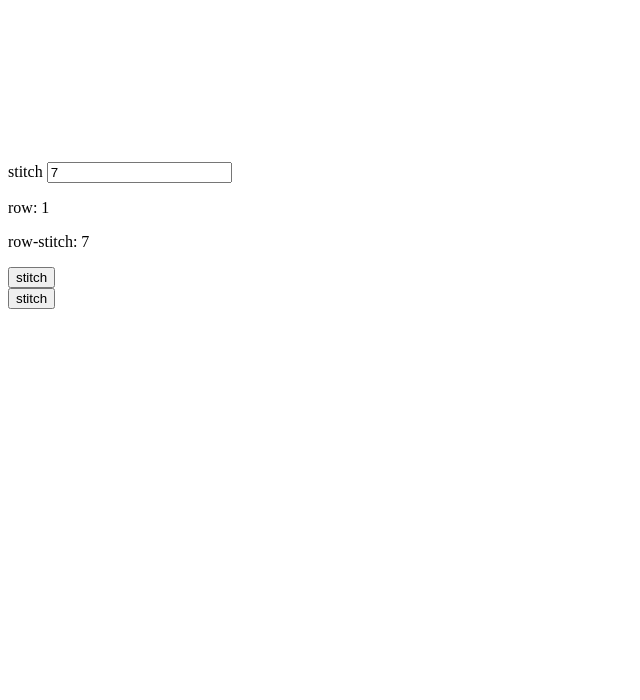
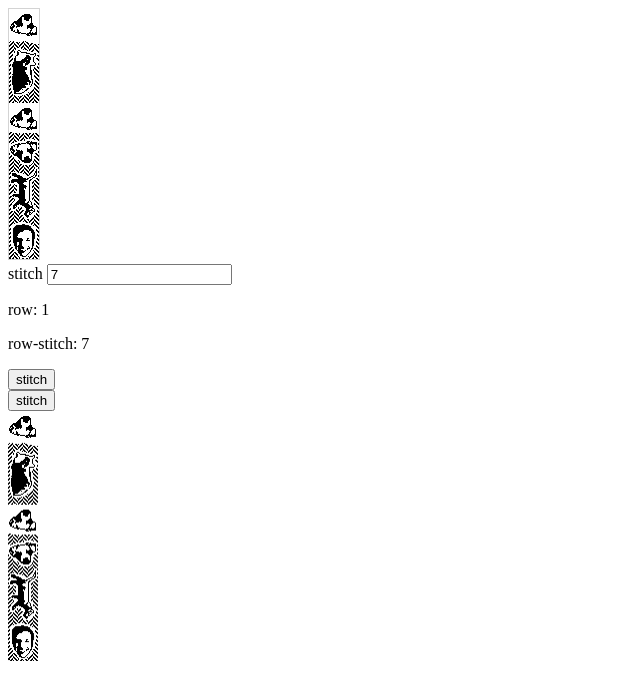
Before and after one commit to laurieboyes/scarf-party, a website: page app/index.html in a window 1280 px wide. Shown: the whole page, without its empty margins (0-640 px from the left). Drawn offline with nearby package versions, Linux system fonts and the light colour scheme; some packages are replaced by stand-ins of ours; files that its build step writes are made by us from their sources.

Commit message:
got an array of harold's little face

```diff
--- a/app/scripts/controllers/main.js
+++ b/app/scripts/controllers/main.js
@@ -8,27 +8,69 @@
  * Controller of the knittingApp
  */
 angular.module('knittingApp')
-  .controller('MainCtrl', function ($scope) {
+  .controller('MainCtrl', function ($scope, $timeout) {
 
-    $scope.ctrl = this;
+    var ctrl = this;
+    $scope.ctrl = ctrl;
 
     this.stitchesPerRow = 30;
     this.stitch = 7;
 
-    this.getRow = function() {
+    this.getRow = function () {
       return Math.ceil(this.stitch / (this.stitchesPerRow));
     };
 
-    this.getRowStitch = function() {
+    this.getRowStitch = function () {
       return this.stitch % this.stitchesPerRow;
     };
 
-    this.nextStitch = function() {
+    this.nextStitch = function () {
       return this.stitch++;
     };
 
-    this.prevStitch = function() {
+    this.prevStitch = function () {
       return this.stitch--;
     };
 
+    // after dom loaded (sneaky sneaky)
+    $timeout(function () {
+
+
+      console.log('haha');
+
+        var c = document.getElementById("myCanvas");
+        var ctx = c.getContext("2d");
+        var img = document.getElementById("patternImage");
+        ctx.drawImage(img, 0, 0);
+        var imgData = ctx.getImageData(0, 0, c.width, c.height);
+
+      var pixelsMaybe = [];
+
+        // invert colors
+        for (var i = 0; i < imgData.data.length; i += 4) {
+
+          pixelsMaybe.push(imgData.data[i] > 0 ? 1 : 0);
+
+          imgData.data[i] = 255 - imgData.data[i];
+          imgData.data[i + 1] = 255 - imgData.data[i + 1];
+          imgData.data[i + 2] = 255 - imgData.data[i + 2];
+          imgData.data[i + 3] = 255;
+        }
+
+
+      var currentRow = '';
+      for(var i = 0; i < pixelsMaybe.length; i++) {
+
+        if(currentRow.length >= ctrl.stitchesPerRow) {
+          console.log(currentRow);
+          currentRow = '';
+        }
+        currentRow += pixelsMaybe[i];
+
+      }
+
+
+
+    }, 300);
+
   });
--- a/app/views/main.html
+++ b/app/views/main.html
@@ -1,6 +1,8 @@
 
 <div class="pattern">
-  <canvas></canvas>
+  <canvas id="myCanvas" width="30" height="250" style="border:1px solid #d3d3d3;">
+    Your browser does not support the HTML5 canvas tag.
+  </canvas>
 </div>
 <div class="controls">
   <div class="control stitch">
@@ -16,3 +18,6 @@
     <input type="button" value="stitch" ng-click="ctrl.prevStitch()"/>
   </div>
 </div>
+
+<!--<img id="patternImage" src="http://lrnk.co.uk/testzigzag8.png" alt="scarf" width="30" height="250">-->
+<img id="patternImage" src="images/testzigzag8.png" alt="scarf" width="30" height="250">
```
Also changed, not shown: app/images/testzigzag8.png (added).
